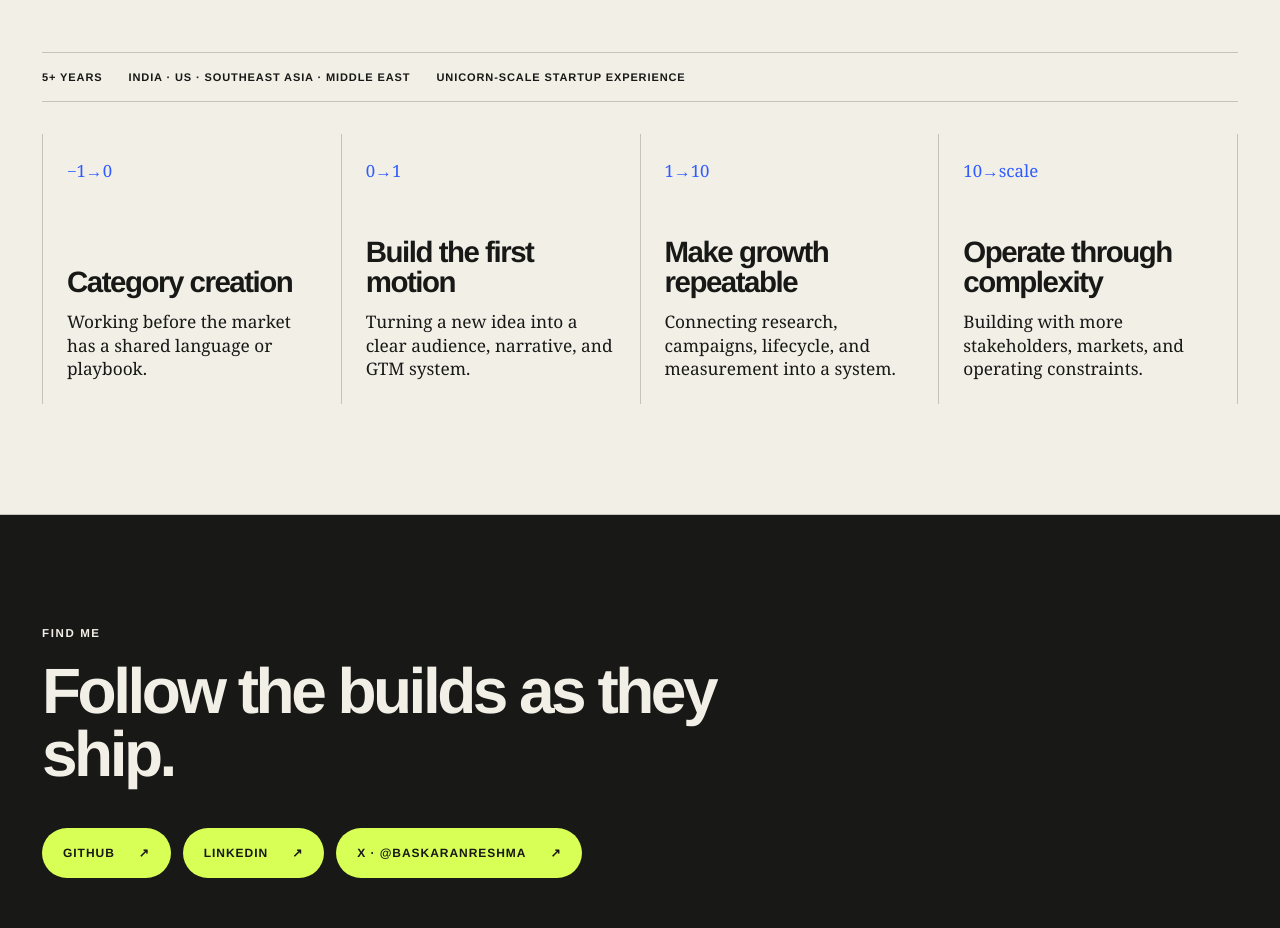
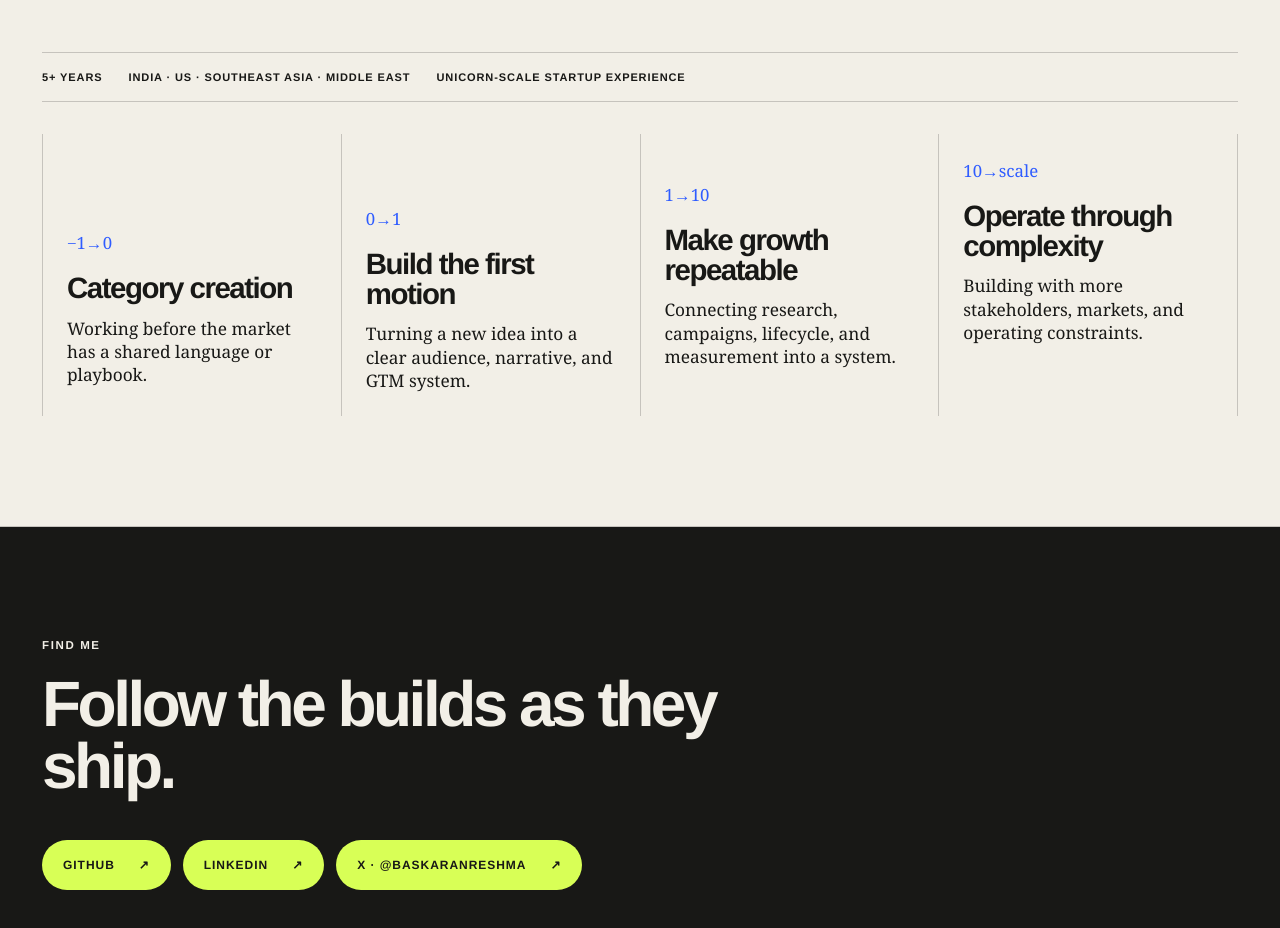
Before and after one commit to reshma-baskaran/reshma.baskaran, a Next.js app: page / in a window 1280 px wide. Shown: the part 2840-3768 px from the top of the page. Built offline with nearby package versions, Linux system fonts and the light colour scheme.

Commit message:
Stagger scope stages into a rising step

```diff
--- a/app/globals.css
+++ b/app/globals.css
@@ -523,11 +523,24 @@ a {
 }
 
 .scope-card {
+  --scope-step: 0px;
   border-right: 1px solid var(--line);
   display: flex;
   flex-direction: column;
   min-height: 270px;
-  padding: 24px;
+  padding: calc(24px + var(--scope-step)) 24px 24px;
+}
+
+.scope-card:nth-child(1) {
+  --scope-step: 72px;
+}
+
+.scope-card:nth-child(2) {
+  --scope-step: 48px;
+}
+
+.scope-card:nth-child(3) {
+  --scope-step: 24px;
 }
 
 .scope-number {
@@ -540,7 +553,7 @@ a {
   font-size: clamp(1.45rem, 2.3vw, 2.35rem);
   letter-spacing: -0.05em;
   line-height: 1;
-  margin: auto 0 14px;
+  margin: 18px 0 14px;
   max-width: 240px;
 }
 
@@ -677,6 +690,7 @@ footer {
   .scope-card {
     border-bottom: 1px solid var(--line);
     min-height: 220px;
+    padding: 24px;
   }
 
   footer {
```
